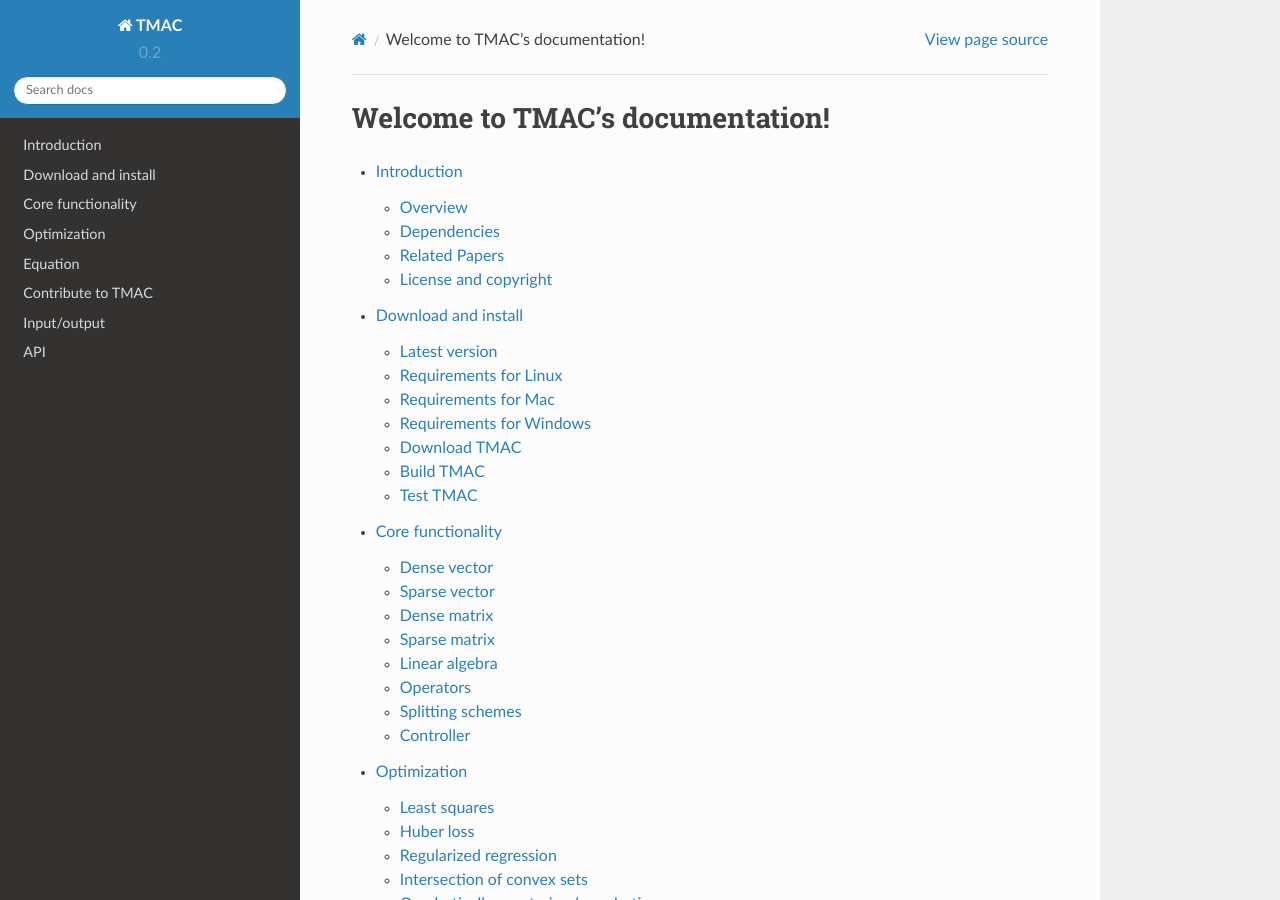
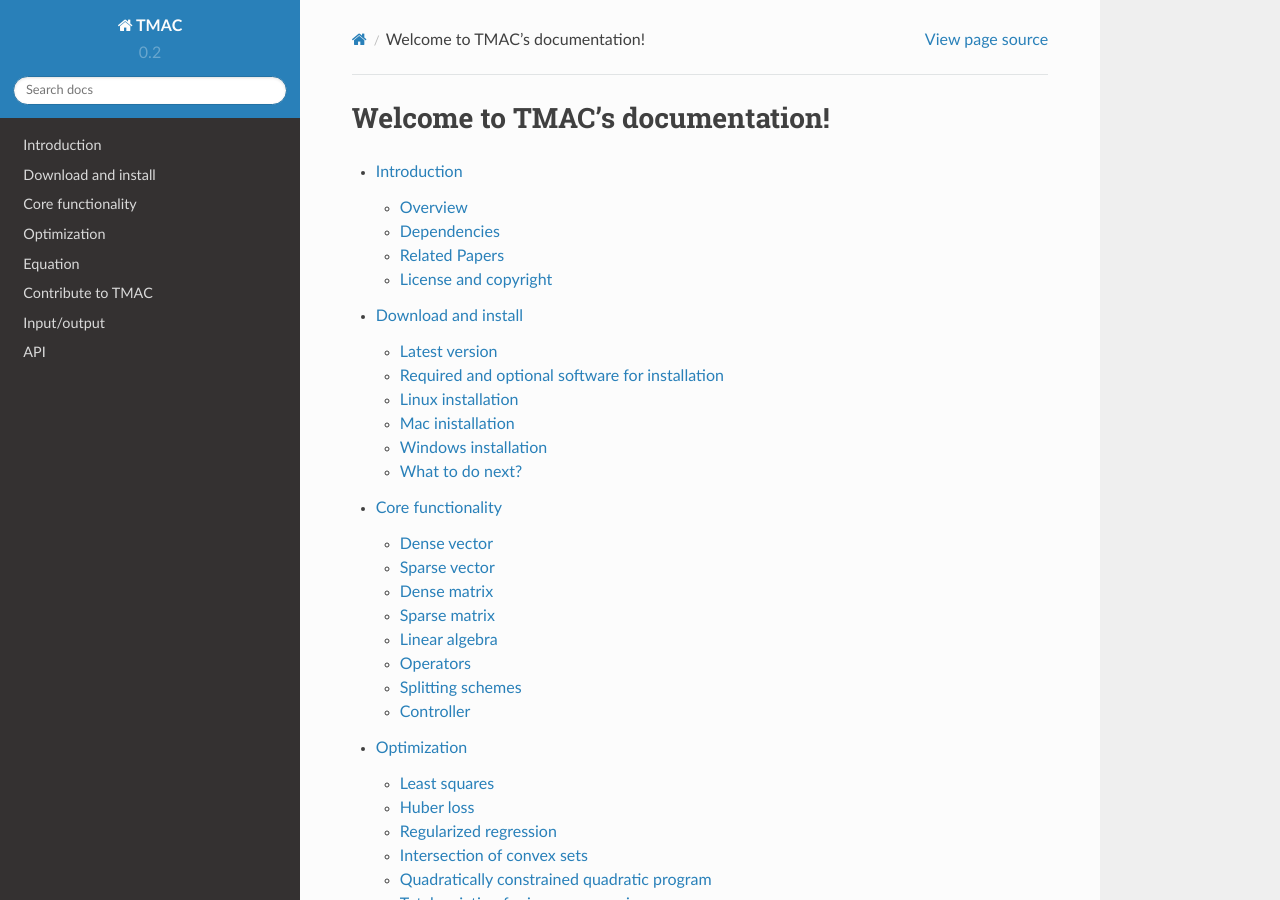
Before and after one commit to uclaopt/TMAC, a Sphinx documentation site: the page built from doc/source/index.rst, in a window 1280 px wide and 900 px high. Built offline with Sphinx 7.4.7 and the Read the Docs theme 2.0.0, drawn with Linux system fonts in a browser that asks for light colours; some of the changed lines change nothing that is shown.

Commit message:
Update build.rst

```diff
--- a/doc/source/build.rst
+++ b/doc/source/build.rst
@@ -2,89 +2,64 @@
 ==========================
 Latest version
 -----------------------
-The current version of the entire TMAC package can be downloaded (or cloned) from `https://github.com/uclaopt/TMAC https://github.com/uclaopt/TMAC>`_. The package includes all source codes, help documents, and demos. Some demos require external datasets at `our dataset center <https://github.com/uclaopt/datasets>`_ and `the LIBSVM website <https://www.csie.ntu.edu.tw/~cjlin/libsvmtools/datasets/>`_.
+The current version of the entire TMAC package can be downloaded at `https://github.com/uclaopt/TMAC <https://github.com/uclaopt/TMAC>`_. The package includes all source codes, help documents, and demos. Some demos require external datasets at `our dataset center <https://github.com/uclaopt/datasets>`_ and `the LIBSVM website <https://www.csie.ntu.edu.tw/~cjlin/libsvmtools/datasets/>`_.
 
-TMAC's build system relies on `GNU make <https://www.gnu.org/software/make/>`_. It can be easily build on Linux and Unix environments, and various versions of Microsoft Windows. A relative up-to-date C++ compiler (e.g., gcc >= 4.7) is required in all cases.
+In the future, precompiled executables for Windows users will be available for download.
 
-Requirements for Linux
+Required and optional software for installation
 -----------------------
-You can use the following commands to install g++, and BLA::
+- A C++11 compiler (e.g., GCC version 4.7 or higher)
+- (optional) `GNU make <https://www.gnu.org/software/make/>`_ for using the ``make`` coammand to build the entire package
+- BLAS
+
+Linux installation
+-----------------------
+1. Install the packages of coding essentials, BLAS, and LAPACK::
 
   sudo apt-get install build-essential
   sudo apt-get install libblas-dev liblapack-dev
 
+2. Download TMAC and build it::
 
-Requirements for Mac
---------------------
-Step 1. Install XCode and the Command Line Tools for XCode.
-^^^^^^^^^^^^^^^^^^^^^^^^^^^^^^^^^^^^^^^^^^^^^^^^^^^^^^^^^^^^
-You can install them with the following commands:
-
-  1. To install XCode, You can go to the App Store application and check "Updates". After updating Xcode, be sure to launch the Xcode application and accept the Apple license terms.
-
-  2. To install the command line tools, you can use the following command::
-
-       xcode-select --install
-
-Step 2. Install GNU gcc
-^^^^^^^^^^^^^^^^^^^^^^^^^^^^^^^^^^^^^^^^^^^^^^^^^^^^^^^^^^^^^^^^^^^
-To install GNU gcc, you can follow the following steps.
-
-   1. download gcc-4.9-bin.tar.gz download or newer from `here <http://prdownloads.sourceforge.net/hpc/gcc-4.9-bin.tar.gz>`_;
-
-   2. cd to your downloads folder and un-gzip the archive gunzip gcc-4.9-bin.tar.gz;
-
-   3. in the same folder run::
-
-	sudo tar -xvf gcc-4.9-bin.tar -C /
-
-      this will place new executable to /usr/local/bin
-
-   4. add the following to ~/.bash_profile::
-
-	export PATH=/usr/local/bin:$PATH;
-
-   5. open new terminal and run::
-
-	which gcc.
-
-      This should point to /usr/local/bin/gcc.
-
-
-Requirements for Windows
--------------------------
-You can either use MinGW or Cygwin to setup a coding environment to run TMAC. Here we include the installation instructions.
-
-Cygwin
-^^^^^^^
-You can find the instructions for installing Cygwin `here <http://www.math.ucla.edu/~wotaoyin/software/tmac_windows_installation_cygwin.html>`_;
-
-MinGW
-^^^^^^
-You can find the instructions for installing MinGW (32-bit) `here <http://www.math.ucla.edu/~wotaoyin/software/tmac_windows_installation_mingw32.html>`_ and MinGW (64-bit) `here. <http://www.math.ucla.edu/~wotaoyin/software/tmac_windows_installation_mingw64.html>`_
-
-
-Download TMAC
-----------------
-The TMAC package can be downloaded from the following link::
-
-  https://github.com/uclaopt/TMAC
-
-Build TMAC
-----------------
-On Linux or Unix machines with g++ and GNU make installed in standard locations, building TMAC can be as simple as::
-
-  cd TMAC
+  git clone https://github.com/uclaopt/tmac.git
+  cd tmac
   make
 
-The executable files are in the bin folder. The following is a sample of the executable files::
+3. Once TMAC is successfully built, you can run an example by::
 
-  tmac_fbs_l1_log [solver for regularized logistic regression with forward backward splitting]
+  ./bin/tmac_prs_demo -problem_size 1500 -nthread 1    # run a Peaceman-Rachford Splitting example with 1 thread
+  ./bin/tmac_prs_demo -problem_size 1500 -nthread 2    # run with 2 threads
+  ./bin/tmac_prs_demo -problem_size 1500 -nthread 4    # run with 4 threads
 
+Mac inistallation
+--------------------
+1. Install XCode: in App Store, update Xcode; then, launch Xcode and accept its license terms
+2. Install XCode's command line tools::
 
+  xcode-select --install
+  gcc -v    # verify you have version >= 4.7
 
-Test TMAC
+3. Download TMAC and build it::
+
+  git clone https://github.com/uclaopt/tmac.git
+  cd tmac
+  make
+
+4. Once TMAC is successfully built, you can run an example by::
+
+  ./bin/tmac_prs_demo -problem_size 1500 -nthread 1    # run a Peaceman-Rachford Splitting example with 1 thread
+  ./bin/tmac_prs_demo -problem_size 1500 -nthread 2    # run with 2 threads
+  ./bin/tmac_prs_demo -problem_size 1500 -nthread 4    # run with 4 threads
+
+Windows installation
 -------------------------
-Once TMAC has been successfully compiled, it is a good idea to verify that the executable files are functioning properly. To test TMAC for l1 regularized logistic regression problem, run the following commands::
+Please choose one of the following approaches. Any one of them will set up a coding environment to install the required software and build TMAC.
 
-  ./bin/tmac_fbs_l1_log -data ./data/rcv1_train.svm -epoch 10 -nthread 2 -lambda 1.
+- Cygwin: `32/64-bit step-by-step installation <http://www.math.ucla.edu/~wotaoyin/software/tmac_windows_installation_cygwin.html>`_;
+- MinGW:  `32-bit installation <http://www.math.ucla.edu/~wotaoyin/software/tmac_windows_installation_mingw32.html>`_ and `64-bit installation <http://www.math.ucla.edu/~wotaoyin/software/tmac_windows_installation_mingw64.html>`_.
+- Visual Studio: (under construction)
+
+What to do next?
+----------------
+- Run the examples: ...
+- Build your own algorithms: ...
```
